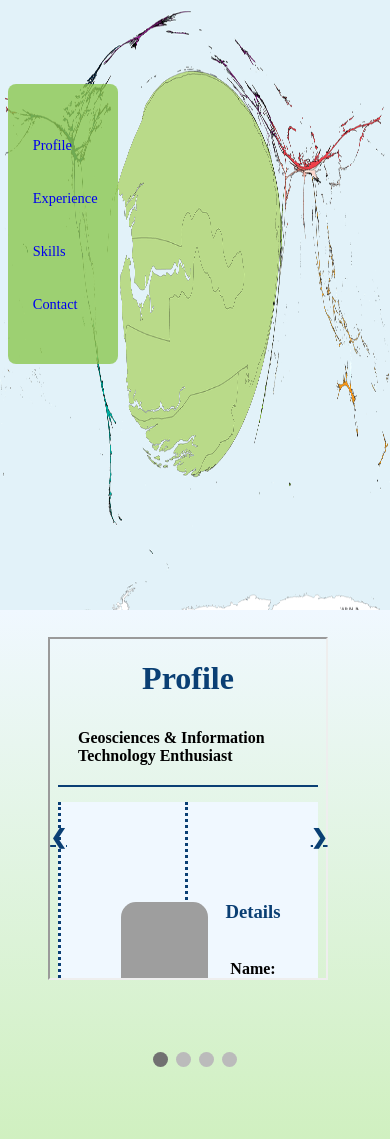
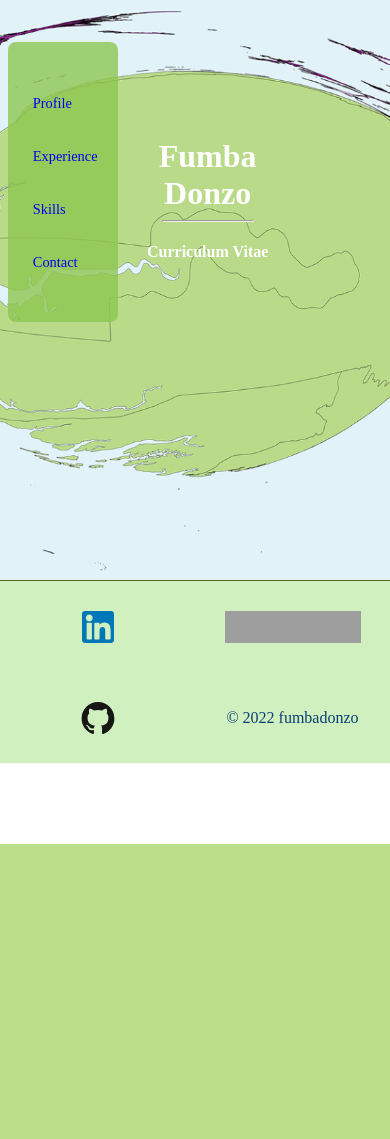
Before and after one commit to Fdonzo/mywebsite, a Flask app: page / in a window 390 px wide; the page is wider, and only the part inside the window is pictured. Shown: the top 1139 px of that part. After the commit the page ends 844 px from the top of that part, so only its background shows below. Run offline with Flask 2, Linux system fonts and the light colour scheme; grey boxes are pictures that could not be loaded.

Commit message:
my personal website update version 5

```diff
--- a/main.py
+++ b/main.py
@@ -1,53 +1,26 @@
 
 import datetime
 from flask import Flask, render_template, request,redirect,url_for
-#environment variable set up
-from dotenv import load_dotenv
-load_dotenv()
-import os
-import json;
 
+#GOOGLE FIREBASE API
 import firebase_admin
 from firebase_admin import credentials
 from firebase_admin import firestore
+#FIREBASE CREDENTIAL CHECK
+credential= credentials.Certificate("serviceAccountKey.json")
+firebase_admin.initialize_app(credential)
 
-
-#HANDLING FLASK FORM
-from flask_wtf import Form,FlaskForm
-from wtforms import StringField,SubmitField
-from wtforms import TextAreaField
-#from wtforms.validators import DataRequired, Length
-#from wtforms.validators import Required
-
-
-#VALIDATION class
-
-"""
-class ContactForm(Form):
-    Contact form.
-    name = StringField('Name', [validators.Required("Please Enter Your Name")])
-    email = StringField('Email', [validators.Required("Please Enter Your Email"), validators.Email("Please A valid Email Address")])
-    body = TextAreaField('Message', [validators.Length(min=5, message=('Your message is too short.'))])
-
-    submit = SubmitField('Submit')
+db = firestore.Client()
 
 #VALIDATE CREDENTIALS & INITIALISATION
-API_KEY = os.getenv("API_KEY")
-API_KEY_FIREBASE = json.loads(API_KEY)
-#print("my name", json.loads(API_KEY))
-credential= credentials.Certificate(API_KEY_FIREBASE)
-firebase_admin.initialize_app(credential)
-db = firestore.Client()
 """
-#VALIDATE CREDENTIALS & INITIALISATION
-
 cred = credentials.ApplicationDefault()
 firebase_admin.initialize_app(cred, {
   'projectId': 'my-website-336004',
 })
 
 db = firestore.client()
-
+"""
 app = Flask(__name__)
 
 @app.route("/")
@@ -56,9 +29,6 @@ def my_home():
 
 @app.route("/<string:page_name>")
 def html_page(page_name):
-    #form = ContactForm()
-    if page_name=="contact.html":
-        return render_template('contact.html')
     return render_template(page_name)
 
 #EMAIL-SUBMISSION AND DATABASE LOGICS
@@ -70,28 +40,24 @@ def submit_form():
         data= request.form.to_dict()
         day=datetime.datetime.now()
         date=day.strftime('%x')
-        data['date'] =date
-        print(date)
+        data['date']=date
+        #print(date)
         full_name= data['name']
         email_address = data['email']
         existing_data=db.collection('email').get()
 
         for each_entry in existing_data:
             eachentry_formalised = each_entry.to_dict()
-            print(eachentry_formalised)
+
             eachentry_emailaddress = eachentry_formalised['email']
             eachentry_date = eachentry_formalised['date']
             if (eachentry_emailaddress == email_address and eachentry_date ==date):
-                print(eachentry_emailaddress)
 
                 return render_template("emailconfirmation.html", name=full_name)
-            #elif (each_entry_email_ID != email_address and each_entry_date !=date):
 
             db.collection('email').document().set(data)
 
             return render_template('receipt.html', name=full_name)
-
-        return redirect(url('contact'))
 
 
     else:
--- a/static/index.js
+++ b/static/index.js
@@ -1,6 +1,6 @@
 //wait for the DOM to be ready
-$(document).ready(function(e,t){
-  console.log('e', e, t)
+$(document).ready(function(){
+  //console.log('e', e, t)
 
 //$(document).on("load", function(e){ console.log('e', e)});
 
@@ -189,7 +189,7 @@ $('.dot-container').on('click', function(event8){
 $('.frame').on('load', function(){
     $('.frame').contents().find('.bottom-navigation').hide();
     $('.frame').contents().find('.submission').hide();
-    $('.frame').contents().find('.second,.fifth, .fourth, .third').hide();
+    $('.frame').contents().find('.second, .fifth, .fourth, .third').hide();
     $('.frame').contents().find('.general_skills-container').hide()
 
 });
@@ -204,9 +204,7 @@ var copyrightHtmlElement = $(".copyright p");
 })();
 
 
-$(".bottom-navigation").on('click', function(event){
-  console.log(event);
-});
+
 
 
 
--- a/static/style.css
+++ b/static/style.css
@@ -25,7 +25,7 @@ body{
   align-items: center;
   justify-content:space-between;
   border-top: 0.5px solid darkolivegreen;
-  padding:top: 2%;
+  top: 2%;
 }
 
 .copyright{
@@ -286,7 +286,7 @@ color: white;
   height: 530px;
   width: auto;
   background-image:linear-gradient(180deg,#F0F8FF ,rgba(208,240,192));
-  text-align: center;
+  text-align: center;*
   z-index: 0;
   margin:0;
   /*border: 1px solid blue;*/
@@ -296,9 +296,14 @@ color: white;
 
 .middle-content{
   margin-top: 30px;
-  height: 90%;
-  /*border: 2px dotted pink;*/
+
+  height: 95%;
+
   overflow: hidden;
+}
+
+.frame{
+  width: 90%;
 }
 
 .icons{
@@ -352,7 +357,26 @@ iframe{
   /*border: 2px solid orange;*/
 }
 
-@media only screen and (max-width: 960px){
+@media screen and (max-width: 1050px){
+  #second-flexbox>img{
+    width: 70%;
+    height: 50%;
+    margin-top: 20%;
+  }
+  .temporary{
+    text-align:left;
+    line-height: 1.2;
+    font-weight:normal;
+    font-size: 18px;
+    color: darkolivegreen;
+
+    text-transform: full-width;
+  }
+}
+
+@media screen and (max-width: 1030px){
+
+
   #second-flexbox{
     visibility: hidden;
   }
@@ -371,7 +395,7 @@ iframe{
 
 }
 
-@media only screen and (max-width: 800px) {
+@media screen and (max-width: 800px) {
   #first-flexbox{
 
     box-sizing: border-box;
@@ -386,7 +410,49 @@ iframe{
     width: 75%;
 
   }
+  .slideshow-container{
+    /*border: 2px solid blue;*/
+    width: 130%;
 
+  }
+
+  #middle{
+    width:100%;
+
+  }
+
+  .frame{
+    object-fit: cover;
+    /*width: 125%*/
+  width: 100%;
+  height: 100%;
+  /*overflow:scroll;*/
+
+
+  }
+
+  #pointer{
+    position: absolute;
+    top:50%;
+    /*border: 2px solid black;*/
+    height: 100px;
+    width: 95%;
+
+
+  }
+
+  .next {
+   right:0.2%;
+  border-radius: 3px 0 0 3px;
+  /*border: 2px solid black;*/
+
+  }
+
+  .prev {
+
+    border-radius: 3px 0 0 3px;
+    /*border: 2px solid black;*/
+  }
   #second-flexbox{
     visibility: hidden;
   }
@@ -407,7 +473,7 @@ iframe{
   }
 }
 
-@media only screen and (max-width: 700px) {
+@media  screen and (max-width: 720px) {
   #first-flexbox{
 
     box-sizing: border-box;
@@ -447,16 +513,14 @@ iframe{
 
 }
 
-@media only screen and (max-width: 620px) {
-  #first-flexbox{
+@media screen and (max-width: 650px) {
 
-  display: none;
-}
-  #first-flexbox>hr{
-    display:none;
+  #top-main-image{
+    object-fit: cover;
 
 
   }
+
 
   #second-flexbox{
     visibility: hidden;
@@ -486,43 +550,86 @@ iframe{
 
 
   }
+  .slideshow-container{
+    /*border: 2px solid blue;*/
+    width: 130%;
 
+  }
+
+  .frame{
+    object-fit: cover;
+    /*width: 125%*/
+  width: 120%;
+  height: 100%;
+    overflow:scroll;
+
+
+  }
+#pointer{
+  display: none;
+}
 
 }
 
 
+.icons, .copyright{
 
 
+  font-size: 16px;
+}
 
-@media only screen and (max-width: 400px) {
-  #bottom{
-    width: auto;
-    height: auto;
-    position: relative;
-    padding-bottom:5px;
-    text-align: center;
-    /*background-image: linear-gradient(160deg,rgba(208,240,192),#8cc751);*/
-    background-color:  rgba(208,240,192);
-    display: flex;
-    align-items: center;
-    flex-direction: row;
-    justify-content:space-between;
-    flex-wrap: wrap;
-    border-top: 0.5px solid darkolivegreen;
-    padding:top: 2%;
+
+@media screen and (max-width: 590px) {
+
+
+  #top-main-image{
+    object-fit: cover;
+
   }
 
-  #second-flexbox{
-    visibility: hidden;
+  #second-flexbox img{
+  visibility: hidden;
   }
-  #second-flexbox>img{
-   visibility: hidden;
+  .top-content{
+   display: none;
   }
   .temporary{
   display: none;
   }
 
+  #middle{
+    display: none;
+  }
 
+#bottom{
+  p
+  display: flex;
+  justify-content: space-around;
+  align-items: center;
+  flex-wrap: wrap;
+ height: auto;
+
+}
+
+.icons, .copyright{
+  /*border: 2px solid blue;*/
+  width: 40%;
+  margin: 5%;
 
 
 }
+.image{
+  width: 100%;
+  height: 100%;
+}
+
+.copyright-text{
+  width: 100%;
+  height: 100%;
+
+}
+.nav-bar{
+  top:5%;
+}
+
+}
--- a/templates/experience.html
+++ b/templates/experience.html
@@ -133,7 +133,7 @@
 
            </li>
            <li>
-             Implemenatting re-quality control and beneficiation;
+             Implemenatting ore-quality control and beneficiation;
            </li>
            <li>
              Field activities including pit, stockpiles inspections;
--- a/templates/index.html
+++ b/templates/index.html
@@ -2,12 +2,11 @@
 <html lang="en" dir="ltr">
   <head>
     <meta charset="utf-8">
-    <title id="title">Fumba Donzo</title>
-    <meta name="viewport:" content="width=device-width, initial-scale=1">
-
+    <meta name="viewport" content="width=device-width, initial-scale=1.0">
     <link rel="stylesheet" href="./static/style.css">
     <link rel="stylesheet" href="https://use.fontawesome.com/releases/v5.15.1/css/all.css" integrity="sha384-vp86vTRFVJgpjF9jiIGPEEqYqlDwgyBgEF109VFjmqGmIY/Y4HV4d3Gp2irVfcrp" crossorigin="anonymous">
      <link rel="shortcut icon" href="{{ url_for('static', filename='fav1.ico') }}">
+     <title id="title">Fumba Donzo</title>
     <script src="https://ajax.googleapis.com/ajax/libs/jquery/3.6.0/jquery.min.js"></script>
     <script type="text/javascript" src="../static/index.js" ></script>
 
@@ -16,22 +15,6 @@
   <body>
     <!--first div inside body element -->
     <div id="top">
-      <!--
- <div class="test-conatiner">
-<ul class="ul">
-  <li class="li">
-    <a>navigation</a>
-
-  </li>
-  <li class="li">
-    <a>menu</a>
-  </li>
-</ul>
-
-
-  </div>
--->
-
       <!--first div child inside div top -->
       <div class="nav-bar">
         <ul class="nav flex-column">
@@ -58,7 +41,7 @@
 
         <!--second div child inside div top -->
       <div id="top-content">
-        <div id = first-flexbox>
+        <div id="first-flexbox">
           <h1 class="first-word main-heading">Fumba Donzo </h1>
           <hr>
           <h4 class="first-word sub-heading"> Curriculum Vitae</h4>
@@ -113,21 +96,21 @@
 
       <!--first div child inside div bottom-->
       <div class="icons linked">
-        <img src="../static/svg/001-linkedin.svg" alt="">
+        <img class="image"  src="../static/svg/001-linkedin.svg" alt="">
         <!--<input type="button" name="" value="button" onload='window.loaction.href="mailto:donzo.fumba87@gmail.com"'>-->
       </div>
 
          <!--second div child inside div bottom-->
       <div class="icons email">
-     <img src="../static/svg/001-email.svg" alt="">
+     <img class="image" src="../static/svg/001-email.svg" alt="">
       </div>
 
       <div class="icons github">
-     <img src="../static/svg/001-github.svg" alt="">
+     <img class="image" src="../static/svg/001-github.svg" alt="">
       </div>
 
-      <div class="copyright">
-        <p>&copy;</p>
+      <div  class="copyright">
+        <p class="copyright-text">&copy;</p>
       </div>
 
     </div>
```
Also changed, not shown: 1 other file.
